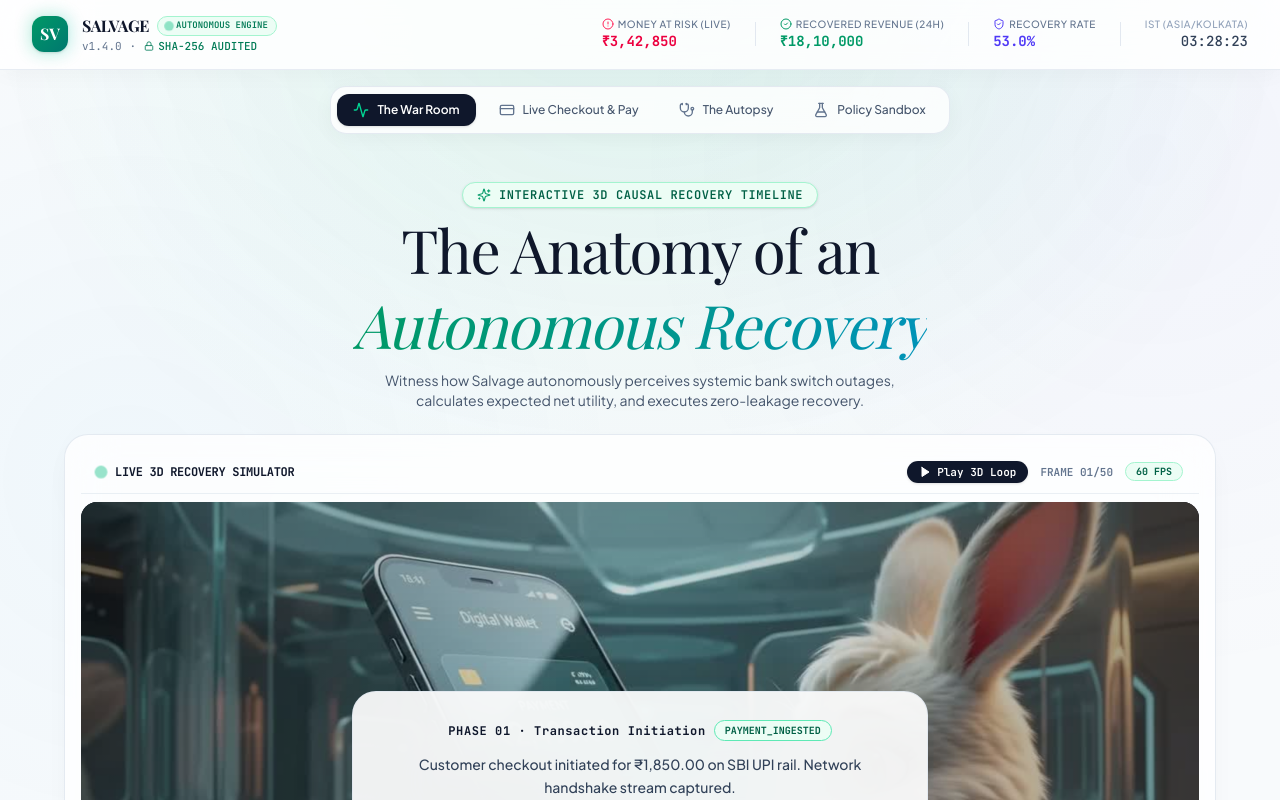
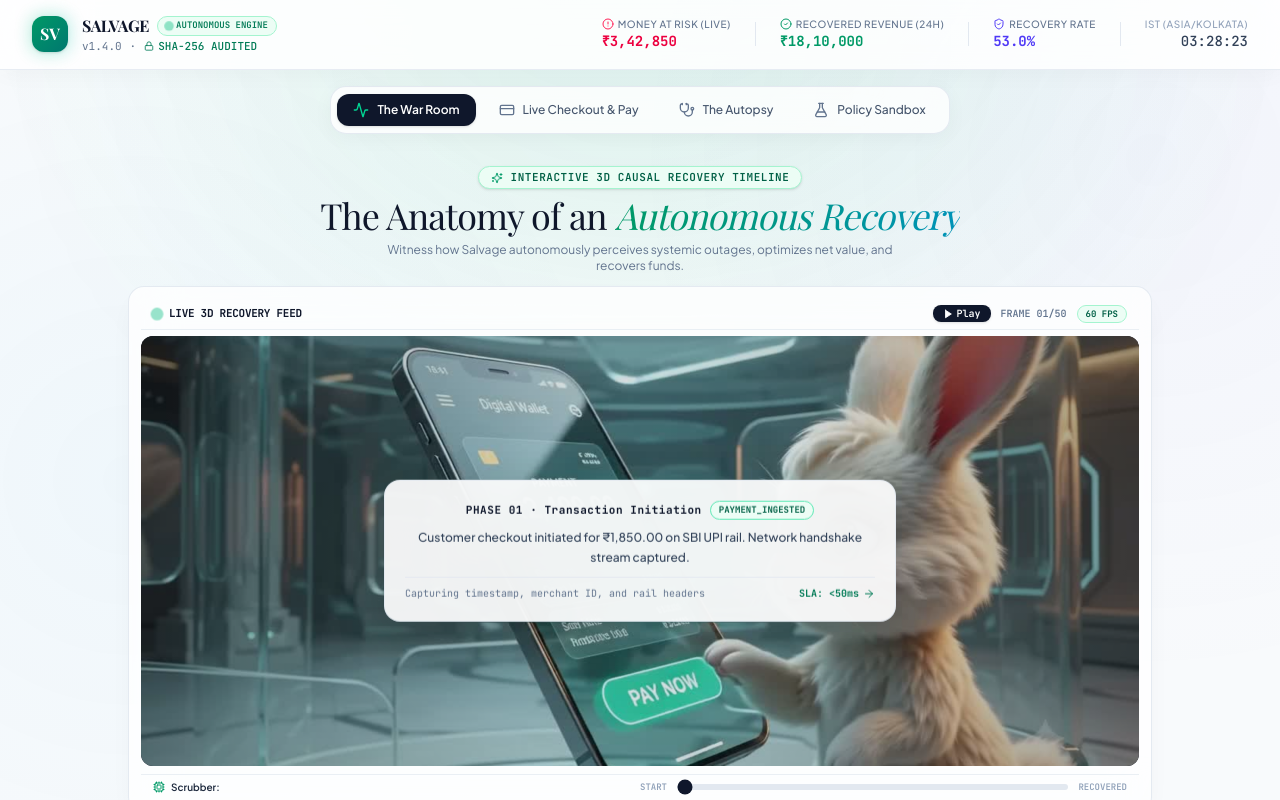
Before and after one commit to Sayandip-Jana-1018/SalVage, a Next.js app in the folder apps/salvage-console/: page / in a window 1280 px wide. Shown: the top 800 px of the page. Built offline with nearby package versions, Linux system fonts and the light colour scheme; a web font is replaced by a local one.

Commit message:
feat: pull up 3D hero container into initial viewport and enable smooth auto-loop playback

```diff
--- a/apps/salvage-console/src/app/layout.tsx
+++ b/apps/salvage-console/src/app/layout.tsx
@@ -52,7 +52,7 @@ export default function RootLayout({
         </div>
 
         {/* Center-Aligned Main Content Container */}
-        <main className="relative z-10 flex-1 max-w-7xl w-full mx-auto px-4 sm:px-6 lg:px-8 py-8 flex flex-col items-center">
+        <main className="relative z-10 flex-1 max-w-7xl w-full mx-auto px-4 sm:px-6 lg:px-8 py-4 flex flex-col items-center">
           <div className="w-full">{children}</div>
         </main>
 
--- a/apps/salvage-console/src/components/ScrollFrameSequence.tsx
+++ b/apps/salvage-console/src/components/ScrollFrameSequence.tsx
@@ -111,8 +111,8 @@ export function ScrollFrameSequence(): React.ReactElement {
       rect.height / 2,
       rect.width * 0.75
     );
-    vignette.addColorStop(0, "rgba(5, 7, 10, 0.15)");
-    vignette.addColorStop(1, "rgba(5, 7, 10, 0.55)");
+    vignette.addColorStop(0, "rgba(5, 7, 10, 0.12)");
+    vignette.addColorStop(1, "rgba(5, 7, 10, 0.5)");
     ctx.fillStyle = vignette;
     ctx.fillRect(0, 0, rect.width, rect.height);
 
@@ -234,68 +234,68 @@ export function ScrollFrameSequence(): React.ReactElement {
   return (
     <div
       ref={containerRef}
-      className="relative w-full min-h-[220vh] mb-12 flex flex-col items-center"
+      className="relative w-full min-h-[220vh] mb-8 flex flex-col items-center"
     >
-      {/* Sticky Hero Viewport */}
-      <div className="sticky top-24 w-full max-w-6xl mx-auto flex flex-col items-center">
-        {/* Editorial Playfair Typography Header */}
-        <div className="text-center max-w-3xl mx-auto px-4 mb-6 space-y-2">
-          <div className="inline-flex items-center gap-2 px-3.5 py-1 rounded-full bg-emerald-50 border border-emerald-200 text-xs text-emerald-800 font-mono tracking-wider uppercase mb-1 font-semibold shadow-sm">
-            <Sparkles className="w-3.5 h-3.5 text-emerald-600 animate-pulse" />
+      {/* Sticky Hero Viewport - Pulled Up & Perfectly Centered in 100vh */}
+      <div className="sticky top-16 sm:top-20 w-full max-w-5xl mx-auto flex flex-col items-center">
+        {/* Compact High-Impact Typography Header */}
+        <div className="text-center max-w-2xl mx-auto px-4 mb-3 space-y-1">
+          <div className="inline-flex items-center gap-2 px-3 py-0.5 rounded-full bg-emerald-50 border border-emerald-200 text-[11px] text-emerald-800 font-mono tracking-wider uppercase font-semibold shadow-sm">
+            <Sparkles className="w-3 h-3 text-emerald-600 animate-pulse" />
             <span>Interactive 3D Causal Recovery Timeline</span>
           </div>
 
-          <h1 className="text-3xl sm:text-5xl lg:text-6xl font-serif tracking-tight text-slate-900 leading-tight font-normal">
-            The Anatomy of an <br className="hidden sm:inline" />
+          <h1 className="text-2xl sm:text-3xl lg:text-4xl font-serif tracking-tight text-slate-900 leading-tight font-normal">
+            The Anatomy of an{" "}
             <span className="italic font-normal bg-gradient-to-r from-emerald-600 via-teal-600 to-cyan-600 bg-clip-text text-transparent">
               Autonomous Recovery
             </span>
           </h1>
 
-          <p className="text-xs sm:text-sm text-slate-600 font-sans max-w-xl mx-auto">
-            Witness how Salvage autonomously perceives systemic bank switch outages, calculates expected net utility, and executes zero-leakage recovery.
+          <p className="text-xs text-slate-500 font-sans max-w-lg mx-auto">
+            Witness how Salvage autonomously perceives systemic outages, optimizes net value, and recovers funds.
           </p>
         </div>
 
         {/* 3D Canvas + Liquid Glass Frame Container */}
-        <div className="relative w-full rounded-3xl liquid-glass overflow-hidden border border-slate-200/90 shadow-[0_25px_60px_rgba(0,0,0,0.07)] p-2 sm:p-4 transition-all">
+        <div className="relative w-full rounded-2xl liquid-glass overflow-hidden border border-slate-200/90 shadow-[0_20px_50px_rgba(0,0,0,0.06)] p-2 sm:p-3 transition-all">
           {/* Top Glass Toolbar */}
-          <div className="flex items-center justify-between px-4 py-2.5 border-b border-slate-200/70 text-xs font-mono text-slate-600 mb-2">
-            <div className="flex items-center gap-2.5">
+          <div className="flex items-center justify-between px-3 py-1.5 border-b border-slate-200/70 text-xs font-mono text-slate-600 mb-1.5">
+            <div className="flex items-center gap-2">
               <span className="w-2 h-2 rounded-full bg-emerald-500 animate-ping" />
-              <span className="text-slate-900 font-bold tracking-tight">LIVE 3D RECOVERY SIMULATOR</span>
+              <span className="text-slate-900 font-bold tracking-tight text-[11px]">LIVE 3D RECOVERY FEED</span>
             </div>
 
-            <div className="flex items-center gap-3">
+            <div className="flex items-center gap-2.5">
               {/* Play / Pause Toggle Button */}
               <button
                 onClick={() => setIsPlaying(!isPlaying)}
-                className="px-3 py-1 rounded-xl bg-slate-900 hover:bg-slate-800 text-white text-[11px] font-semibold flex items-center gap-1.5 transition-all shadow-sm cursor-pointer"
+                className="px-2.5 py-0.5 rounded-lg bg-slate-900 hover:bg-slate-800 text-white text-[10px] font-semibold flex items-center gap-1 transition-all shadow-sm cursor-pointer"
               >
                 {isPlaying ? (
                   <>
-                    <Pause className="w-3 h-3 fill-current" />
-                    <span>Pause 3D Loop</span>
+                    <Pause className="w-2.5 h-2.5 fill-current" />
+                    <span>Pause</span>
                   </>
                 ) : (
                   <>
-                    <Play className="w-3 h-3 fill-current" />
-                    <span>Play 3D Loop</span>
+                    <Play className="w-2.5 h-2.5 fill-current" />
+                    <span>Play</span>
                   </>
                 )}
               </button>
 
-              <span className="hidden sm:inline text-[11px] text-slate-500 font-semibold">
+              <span className="hidden sm:inline text-[10px] text-slate-500 font-semibold">
                 FRAME {String(currentFrame + 1).padStart(2, "0")}/{TOTAL_FRAMES}
               </span>
-              <span className="px-2.5 py-0.5 rounded-full bg-emerald-50 text-emerald-800 text-[10px] border border-emerald-200 font-bold">
+              <span className="px-2 py-0.5 rounded-full bg-emerald-50 text-emerald-800 text-[9px] border border-emerald-200 font-bold">
                 60 FPS
               </span>
             </div>
           </div>
 
           {/* Canvas Viewport */}
-          <div className="relative w-full h-[420px] sm:h-[500px] lg:h-[560px] rounded-2xl overflow-hidden bg-slate-950 flex items-center justify-center shadow-inner">
+          <div className="relative w-full h-[320px] sm:h-[390px] lg:h-[430px] rounded-xl overflow-hidden bg-slate-950 flex items-center justify-center shadow-inner">
             {!isLoaded && (
               <div className="absolute inset-0 flex flex-col items-center justify-center bg-slate-950 z-20 space-y-3">
                 <RefreshCw className="w-8 h-8 text-emerald-400 animate-spin" />
@@ -317,40 +317,40 @@ export function ScrollFrameSequence(): React.ReactElement {
             />
 
             {/* ✨ VERTICALLY & HORIZONTALLY CENTERED LIQUID GLASS TELEMETRY MODAL */}
-            <div className="absolute top-1/2 left-1/2 -translate-x-1/2 -translate-y-1/2 w-[90%] sm:w-[80%] max-w-xl bg-white/92 backdrop-blur-2xl rounded-3xl p-5 sm:p-7 border border-slate-200/90 shadow-[0_25px_60px_rgba(0,0,0,0.2)] transition-all duration-500 z-10 text-center flex flex-col items-center">
-              <div className="flex flex-wrap items-center justify-center gap-2 mb-3">
-                <span className="text-xs font-mono font-bold text-slate-900 tracking-wider">
+            <div className="absolute top-1/2 left-1/2 -translate-x-1/2 -translate-y-1/2 w-[88%] sm:w-[78%] max-w-lg bg-white/92 backdrop-blur-2xl rounded-2xl p-4 sm:p-5 border border-slate-200/90 shadow-[0_20px_50px_rgba(0,0,0,0.18)] transition-all duration-500 z-10 text-center flex flex-col items-center">
+              <div className="flex flex-wrap items-center justify-center gap-2 mb-2">
+                <span className="text-[11px] font-mono font-bold text-slate-900 tracking-wider">
                   PHASE {stage.stage} · {stage.title}
                 </span>
                 <span
-                  className={`text-[10px] font-mono px-2.5 py-0.5 rounded-full border font-bold ${stage.badgeColor}`}
+                  className={`text-[9px] font-mono px-2 py-0.5 rounded-full border font-bold ${stage.badgeColor}`}
                 >
                   {stage.badge}
                 </span>
               </div>
 
-              <p className="text-xs sm:text-sm text-slate-700 font-sans leading-relaxed max-w-md mx-auto font-medium">
+              <p className="text-xs text-slate-700 font-sans leading-relaxed max-w-md mx-auto font-medium">
                 {stage.description}
               </p>
 
-              <div className="mt-4 pt-3 border-t border-slate-200/80 w-full flex flex-wrap items-center justify-between text-[11px] font-mono text-slate-500">
+              <div className="mt-2.5 pt-2 border-t border-slate-200/80 w-full flex flex-wrap items-center justify-between text-[10px] font-mono text-slate-500">
                 <span className="truncate">{stage.subtext}</span>
                 <span className="flex items-center gap-1 text-emerald-700 font-bold shrink-0">
-                  SLA: &lt;50ms <ArrowRight className="w-3.5 h-3.5" />
+                  SLA: &lt;50ms <ArrowRight className="w-3 h-3" />
                 </span>
               </div>
             </div>
           </div>
 
           {/* Bottom Interactive Scrubber Bar */}
-          <div className="mt-3 px-4 py-2.5 flex flex-col sm:flex-row items-center justify-between gap-3 text-xs font-mono text-slate-600 border-t border-slate-200/70">
-            <span className="text-[11px] flex items-center gap-1.5 text-slate-800 font-semibold font-sans">
-              <Cpu className="w-3.5 h-3.5 text-emerald-600" />
-              <span>Interactive Scrubber (Drag or Scroll):</span>
+          <div className="mt-2 px-3 py-1.5 flex flex-col sm:flex-row items-center justify-between gap-2 text-xs font-mono text-slate-600 border-t border-slate-200/70">
+            <span className="text-[10px] flex items-center gap-1.5 text-slate-800 font-semibold font-sans">
+              <Cpu className="w-3 h-3 text-emerald-600" />
+              <span>Scrubber:</span>
             </span>
 
-            <div className="w-full sm:w-1/2 flex items-center gap-3">
-              <span className="text-[10px] text-slate-400 font-semibold">START</span>
+            <div className="w-full sm:w-1/2 flex items-center gap-2.5">
+              <span className="text-[9px] text-slate-400 font-semibold">START</span>
               <input
                 type="range"
                 min="0"
@@ -375,7 +375,7 @@ export function ScrollFrameSequence(): React.ReactElement {
                 }}
                 className="w-full h-1.5 bg-slate-200 rounded-lg appearance-none cursor-pointer accent-slate-900 focus:outline-none"
               />
-              <span className="text-[10px] text-slate-400 font-semibold">RECOVERED</span>
+              <span className="text-[9px] text-slate-400 font-semibold">RECOVERED</span>
             </div>
           </div>
         </div>
```
